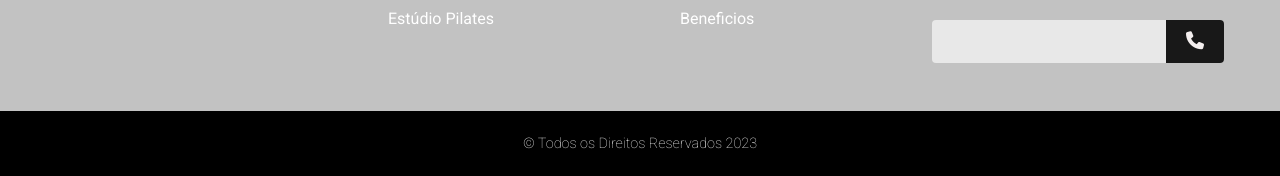
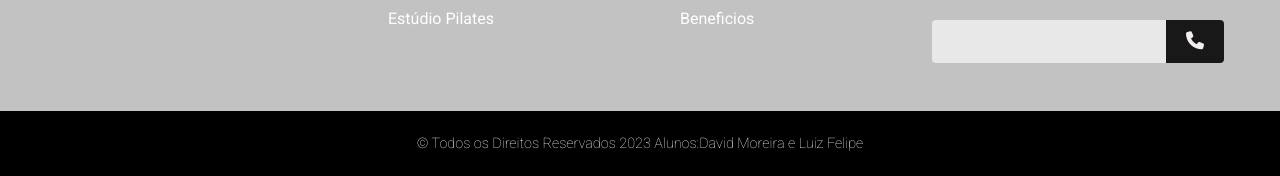
Before and after one commit to Daviixd/fisioNassau, a plain HTML site: page unidades.html in a window 1280 px wide. Shown: the part 1152-1328 px from the top of the page. Drawn offline with nearby package versions, Linux system fonts and the light colour scheme.

Commit message:
Update unidades.html

```diff
--- a/unidades.html
+++ b/unidades.html
@@ -187,7 +187,7 @@
 
             <div id="footer_copyright">
                 &#169
-                Todos os Direitos Reservados 2023
+                Todos os Direitos Reservados 2023 Alunos:David Moreira e Luiz Felipe
             </div>
         </footer>
         <script src="modal.js"></script>
```
